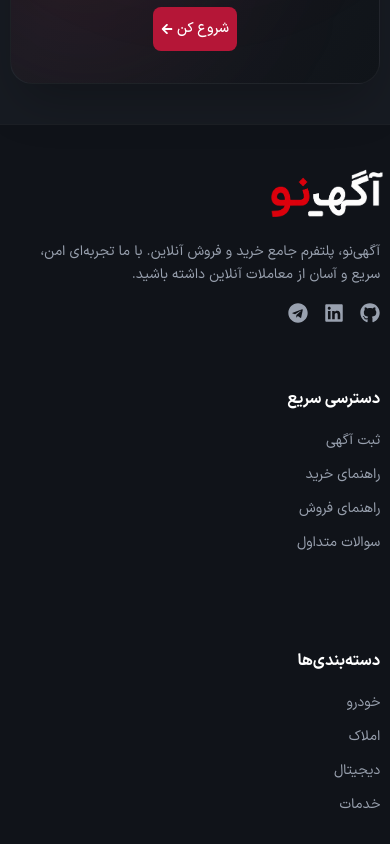
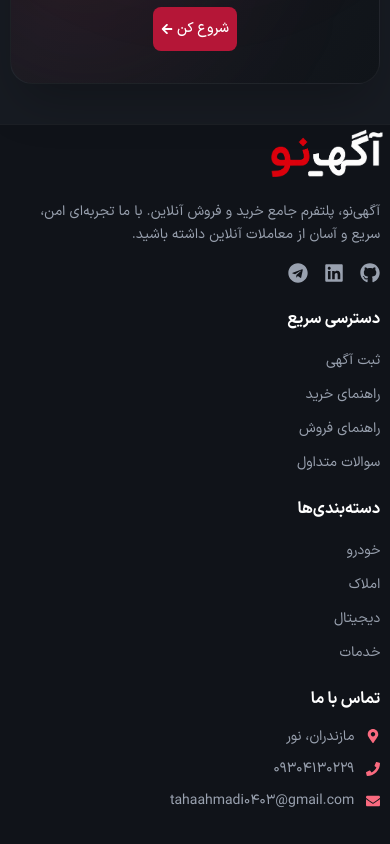
Before and after one commit to TahaSrn/agahino, a React (Vite) app: page / in a window 390 px wide. Shown: the part 1160-2004 px from the top of the page. Built offline with nearby package versions, Linux system fonts and the light colour scheme; no server answers; the database is empty.

Commit message:
Bugs fixed

```diff
--- a/src/ui/Footer.jsx
+++ b/src/ui/Footer.jsx
@@ -16,7 +16,7 @@ function Footer() {
     <footer className="bg-dark-800/95 mt-10 w-full border-t border-white/5 md:mt-14">
       <div className="flex w-full justify-center">
         <div className="w-[95%] md:w-[85%]">
-          <div className="grid grid-cols-1 gap-8 py-10 sm:grid-cols-2 md:grid-cols-4 md:items-start">
+          <div className="grid grid-cols-1 sm:grid-cols-2 md:grid-cols-4 md:items-start md:gap-8 md:py-10">
             <div className="col-span-1 sm:col-span-2 md:col-span-1">
               <div className="mr-[-3%] mb-4">
                 <Logo className="w-32 md:w-40" />
@@ -53,7 +53,7 @@ function Footer() {
               </div>
             </div>
 
-            <div className="py-8">
+            <div className="py-6 md:py-8">
               <h4 className="font-sansBold mb-4 text-base text-white">
                 دسترسی سریع
               </h4>
@@ -93,7 +93,7 @@ function Footer() {
               </ul>
             </div>
 
-            <div className="py-8">
+            <div className="md:py-8">
               <h4 className="font-sansBold mb-4 text-base text-white">
                 دسته‌بندی‌ها
               </h4>
@@ -133,7 +133,7 @@ function Footer() {
               </ul>
             </div>
 
-            <div className="py-8">
+            <div className="py-6 md:py-8">
               <h4 className="font-sansBold mb-4 text-base text-white">
                 تماس با ما
               </h4>
```
